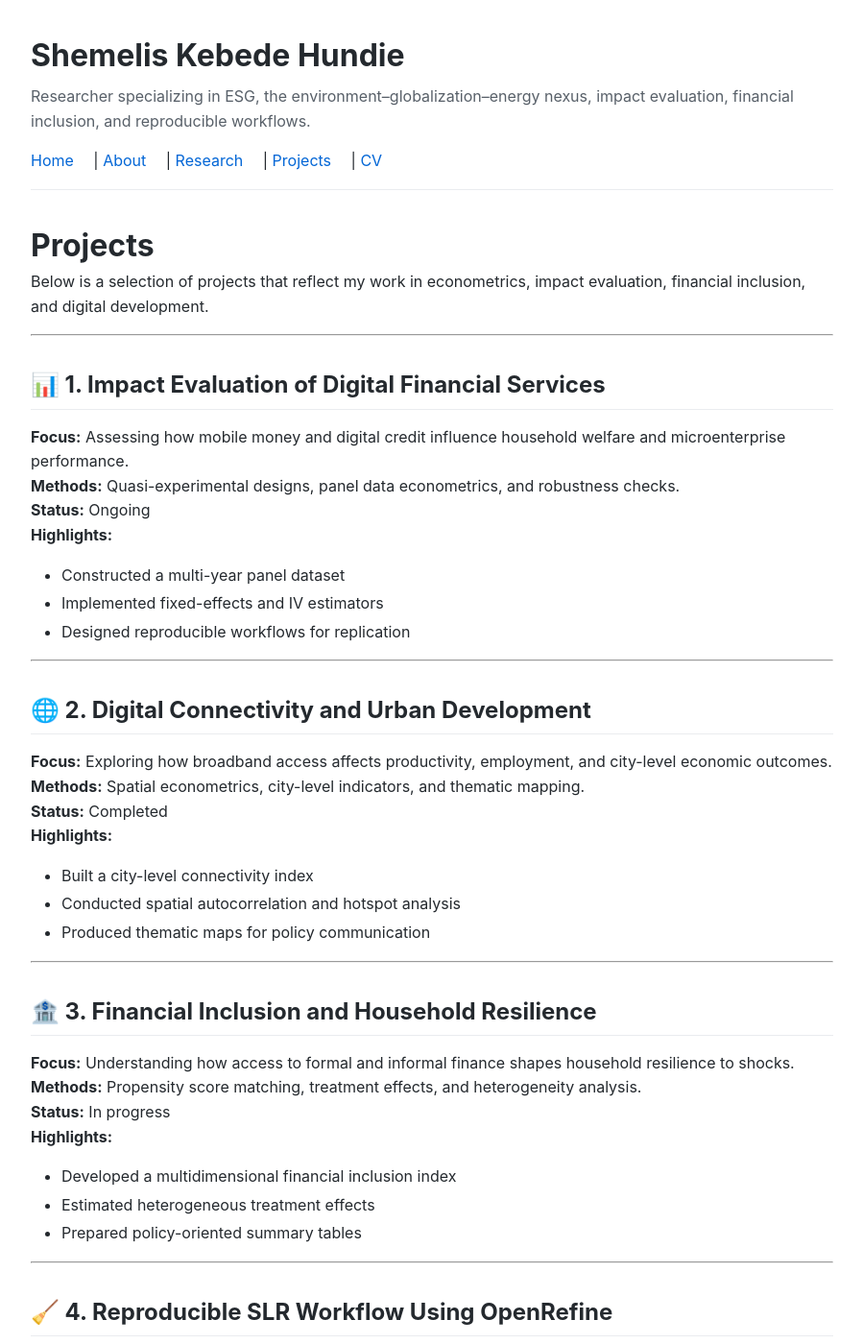
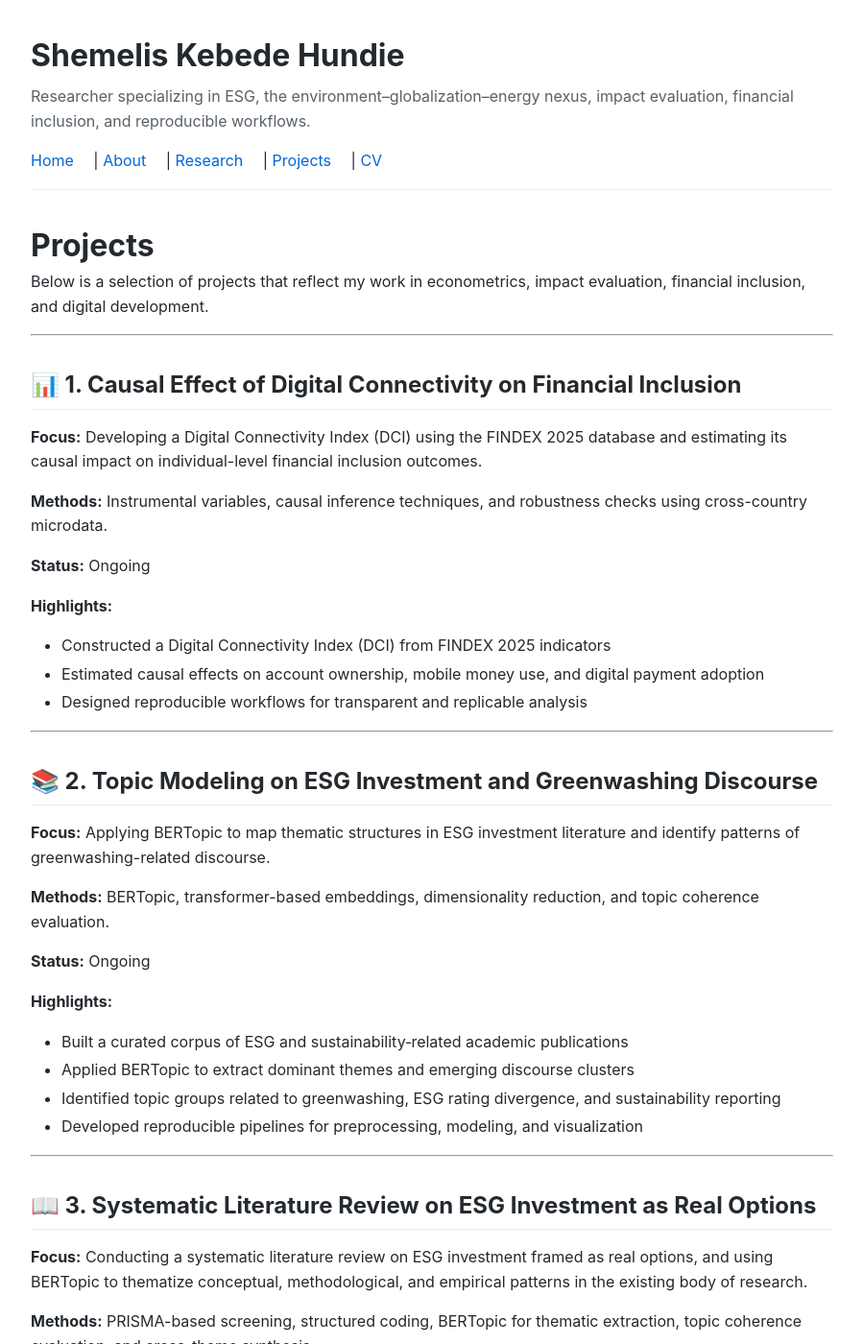
Before and after one commit to ShemelisKHundie/ShemelisKHundie.github.io, a Jekyll site: the page built from projects.md, in a window 1280 px wide and 1400 px high. Shown: the whole window at 96% size, without its empty margins (190-1089 px from the left). Built offline with Jekyll 4.4.1, drawn with Linux system fonts in a browser that asks for light colours; some of the changed text lies outside the part shown.

Commit message:
Update projects.md

```diff
--- a/projects.md
+++ b/projects.md
@@ -10,55 +10,64 @@ Below is a selection of projects that reflect my work in econometrics, impact ev
 
 ---
 
-## 📊 1. Impact Evaluation of Digital Financial Services
-**Focus:** Assessing how mobile money and digital credit influence household welfare and microenterprise performance.
-**Methods:** Quasi-experimental designs, panel data econometrics, and robustness checks.
+## 📊 1. Causal Effect of Digital Connectivity on Financial Inclusion
+
+**Focus:** Developing a Digital Connectivity Index (DCI) using the FINDEX 2025 database and estimating its causal impact on individual-level financial inclusion outcomes.
+
+**Methods:** Instrumental variables, causal inference techniques, and robustness checks using cross-country microdata.
+
 **Status:** Ongoing
+
 **Highlights:**
-- Constructed a multi-year panel dataset
-- Implemented fixed-effects and IV estimators
-- Designed reproducible workflows for replication
+- Constructed a Digital Connectivity Index (DCI) from FINDEX 2025 indicators
+- Estimated causal effects on account ownership, mobile money use, and digital payment adoption
+- Designed reproducible workflows for transparent and replicable analysis
 
 ---
 
-## 🌐 2. Digital Connectivity and Urban Development
-**Focus:** Exploring how broadband access affects productivity, employment, and city-level economic outcomes.
-**Methods:** Spatial econometrics, city-level indicators, and thematic mapping.
-**Status:** Completed
+## 📚 2. Topic Modeling on ESG Investment and Greenwashing Discourse
+
+**Focus:** Applying BERTopic to map thematic structures in ESG investment literature and identify patterns of greenwashing-related discourse.
+
+**Methods:** BERTopic, transformer-based embeddings, dimensionality reduction, and topic coherence evaluation.
+
+**Status:** Ongoing
+
 **Highlights:**
-- Built a city-level connectivity index
-- Conducted spatial autocorrelation and hotspot analysis
-- Produced thematic maps for policy communication
+- Built a curated corpus of ESG and sustainability‑related academic publications
+- Applied BERTopic to extract dominant themes and emerging discourse clusters
+- Identified topic groups related to greenwashing, ESG rating divergence, and sustainability reporting
+- Developed reproducible pipelines for preprocessing, modeling, and visualization
 
 ---
 
-## 🏦 3. Financial Inclusion and Household Resilience
-**Focus:** Understanding how access to formal and informal finance shapes household resilience to shocks.
-**Methods:** Propensity score matching, treatment effects, and heterogeneity analysis.
-**Status:** In progress
+## 📖 3. Systematic Literature Review on ESG Investment as Real Options
+
+**Focus:** Conducting a systematic literature review on ESG investment framed as real options, and using BERTopic to thematize conceptual, methodological, and empirical patterns in the existing body of research.
+
+**Methods:** PRISMA-based screening, structured coding, BERTopic for thematic extraction, topic coherence evaluation, and cross-theme synthesis.
+
+**Status:** Ongoing
+
 **Highlights:**
-- Developed a multidimensional financial inclusion index
-- Estimated heterogeneous treatment effects
-- Prepared policy-oriented summary tables
+- Developed a structured search and screening protocol for ESG–real options literature
+- Applied BERTopic to identify dominant themes, conceptual clusters, and emerging debates
+- Mapped discourse on investment timing, uncertainty, sustainability commitments, and greenwashing-related strategic behavior
+- Built a reproducible workflow integrating text preprocessing, topic modeling, and visualization
+---
+
+## 🌱 4. Systematic Literature Review on ESG, Green Innovation, and Firms’ Resilience to Economic Shocks
+
+**Focus:** Conducting a systematic literature review to synthesize evidence on how ESG practices and green innovation contribute to firms’ resilience during economic shocks, disruptions, and periods of heightened uncertainty.
+
+**Methods:** PRISMA-based screening, structured coding, thematic synthesis, and BERTopic for automated topic discovery and discourse mapping.
+
+**Status:** Ongoing
+
+**Highlights:**
+- Developed a comprehensive search and screening protocol covering ESG, green innovation, and resilience literature
+- Applied BERTopic to identify thematic clusters related to sustainability strategies, innovation pathways, and shock‑absorption mechanisms
+- Mapped conceptual linkages between ESG performance, adaptive capacity, and firm‑level resilience
+- Built a reproducible workflow integrating text preprocessing, topic modeling, and cross-theme synthesis
 
 ---
-
-## 🧹 4. Reproducible SLR Workflow Using OpenRefine
-**Focus:** Designing a minimal, transparent, and replicable workflow for systematic review data cleaning.
-**Methods:** GREL expressions, JSON pipelines, PRISMA reporting.
-**Status:** Completed
-**Highlights:**
-- Automated deduplication and normalization
-- Exported reproducible JSON scripts
-- Integrated with bibliometric mapping tools
-
----
-
-## 📈 5. Econometric Modeling for Policy Evaluation
-**Focus:** Applying econometric models to evaluate policy interventions in development and sustainability.
-**Methods:** Panel models, difference‑in‑differences, and causal inference.
-**Status:** Ongoing
-**Highlights:**
-- Built modular code for model diagnostics
-- Produced publication-ready tables and figures
-- Supported peer-reviewed manuscripts
```
